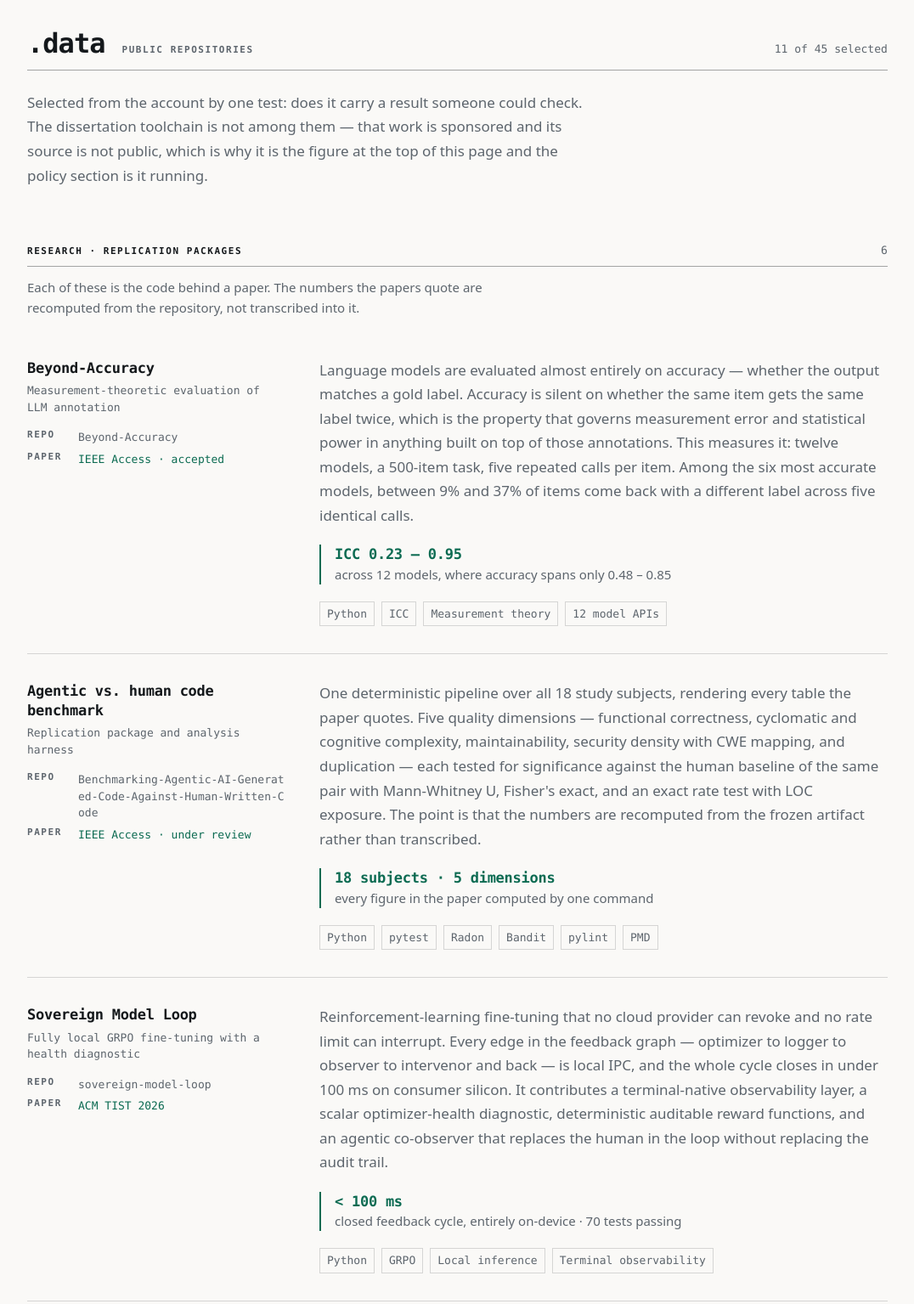
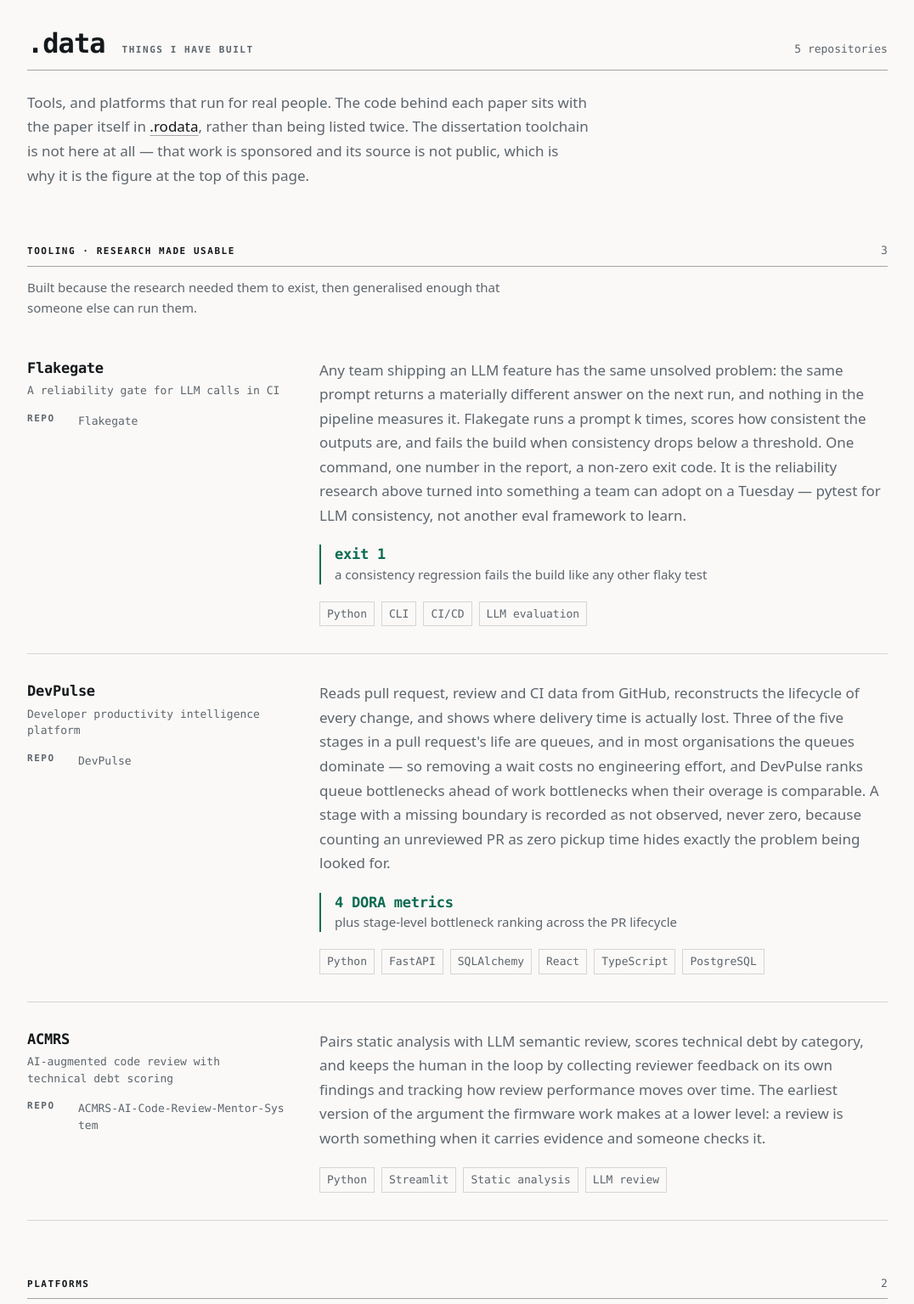
Before and after one commit to sameermankotia/sameermankotia.github.io, an Astro site: page / in a window 1280 px wide. Shown: the part 4360-5895 px from the top of the page at 85% size, without its empty margins (184-1260 px from the left). Built offline with nearby package versions, Linux system fonts and the light colour scheme; Astro itself is replaced by a stand-in of ours; a web font is replaced by a local one.

Commit message:
Trim .data to tooling and platforms
Drops the six research replication packages from .data. Each is already one
click away in .rodata, attached to the paper it produced, where it carries
more meaning than it does in a list of repositories. Listing them in both
places padded the section without adding anything.

Leaves five: three tools and two platforms.

Co-Authored-By: Claude Opus 5 <noreply@anthropic.com>

```diff
--- a/src/components/WorkTable.astro
+++ b/src/components/WorkTable.astro
@@ -17,15 +17,20 @@ import { entries, tracks } from "@/data/work";
 <section id="data" data-section=".data" class="scroll-mt-24 pt-24 sm:pt-32">
   <div class="sect-head">
     <h2 class="t-headline shrink-0">.data</h2>
-    <p class="t-label text-muted">Public repositories</p>
-    <p class="t-ident ml-auto text-muted">{entries.length} of 45 selected</p>
+    <p class="t-label text-muted">Things I have built</p>
+    <p class="t-ident ml-auto text-muted">{entries.length} repositories</p>
   </div>
 
   <p class="t-body measure mt-6 text-muted">
-    Selected from the account by one test: does it carry a result someone could
-    check. The dissertation toolchain is not among them &mdash; that work is
-    sponsored and its source is not public, which is why it is the figure at
-    the top of this page and the policy section is it running.
+    Tools, and platforms that run for real people. The code behind each paper
+    sits with the paper itself in
+    <a
+      href="#rodata"
+      class="text-ink underline decoration-rule-strong underline-offset-4 transition-colors hover:text-allow"
+      >.rodata</a
+    >, rather than being listed twice. The dissertation toolchain is not here
+    at all &mdash; that work is sponsored and its source is not public, which
+    is why it is the figure at the top of this page.
   </p>
 
   {
@@ -127,7 +132,7 @@ import { entries, tracks } from "@/data/work";
       target="_blank"
       rel="noopener noreferrer"
       class="underline decoration-rule-strong underline-offset-4 transition-colors hover:text-allow"
-      >All 45 repositories on GitHub</a
+      >Everything else on GitHub</a
     >
   </p>
 </section>
--- a/src/data/work.ts
+++ b/src/data/work.ts
@@ -1,17 +1,19 @@
 /**
- * .data — the public repositories, as entries in a symbol table.
+ * .data — things built, as entries in a symbol table.
  *
- * Selected from 45 repositories on the account. The cut is: does it carry a
- * result someone could check? Six of these are the replication packages for
- * papers, and four are tools built because the research needed them to exist.
- * Course projects, clones and challenge submissions are left out.
+ * Two kinds only: tools, and platforms that run for real people.
  *
- * Every claim here was read out of the repository's own README, not inferred
+ * The replication packages for the papers are deliberately not here. Every
+ * one of them is already one click away in `.rodata`, on the paper it belongs
+ * to, where it means more — code beside the claim it produced. Listing them
+ * twice would pad this section and say nothing new.
+ *
+ * The dissertation toolchain is not here either, for a different reason: it
+ * is sponsored and not public. It is the figure at the top of the page, and
+ * the policy section is it running.
+ *
+ * Every claim below was read out of the repository's own README, not inferred
  * from its name. `metric` is a number the repository itself reports.
- *
- * The dissertation toolchain — FlexSiMArch, BHPol, UICC — is not in this list
- * because it is not public. It is the figure at the top of the page, and the
- * policy section is it running.
  */
 
 export type Entry = {
@@ -30,75 +32,10 @@ export type Entry = {
   /** The checkable fact the repository itself reports. */
   metric?: { value: string; of: string };
   stack: readonly string[];
-  track: "research" | "tooling" | "platform";
+  track: "tooling" | "platform";
 };
 
 export const entries: readonly Entry[] = [
-  {
-    symbol: "Beyond-Accuracy",
-    kind: "Measurement-theoretic evaluation of LLM annotation",
-    repo: "https://github.com/sameermankotia/Beyond-Accuracy",
-    paper: "IEEE Access · accepted",
-    body: "Language models are evaluated almost entirely on accuracy — whether the output matches a gold label. Accuracy is silent on whether the same item gets the same label twice, which is the property that governs measurement error and statistical power in anything built on top of those annotations. This measures it: twelve models, a 500-item task, five repeated calls per item. Among the six most accurate models, between 9% and 37% of items come back with a different label across five identical calls.",
-    metric: { value: "ICC 0.23 – 0.95", of: "across 12 models, where accuracy spans only 0.48 – 0.85" },
-    stack: ["Python", "ICC", "Measurement theory", "12 model APIs"],
-    track: "research",
-  },
-  {
-    symbol: "Benchmarking-Agentic-AI-Generated-Code-Against-Human-Written-Code",
-    title: "Agentic vs. human code benchmark",
-    kind: "Replication package and analysis harness",
-    repo: "https://github.com/sameermankotia/Benchmarking-Agentic-AI-Generated-Code-Against-Human-Written-Code",
-    paper: "IEEE Access · under review",
-    body: "One deterministic pipeline over all 18 study subjects, rendering every table the paper quotes. Five quality dimensions — functional correctness, cyclomatic and cognitive complexity, maintainability, security density with CWE mapping, and duplication — each tested for significance against the human baseline of the same pair with Mann-Whitney U, Fisher's exact, and an exact rate test with LOC exposure. The point is that the numbers are recomputed from the frozen artifact rather than transcribed.",
-    metric: { value: "18 subjects · 5 dimensions", of: "every figure in the paper computed by one command" },
-    stack: ["Python", "pytest", "Radon", "Bandit", "pylint", "PMD"],
-    track: "research",
-  },
-  {
-    symbol: "sovereign-model-loop",
-    title: "Sovereign Model Loop",
-    kind: "Fully local GRPO fine-tuning with a health diagnostic",
-    repo: "https://github.com/sameermankotia/sovereign-model-loop",
-    paper: "ACM TIST 2026",
-    body: "Reinforcement-learning fine-tuning that no cloud provider can revoke and no rate limit can interrupt. Every edge in the feedback graph — optimizer to logger to observer to intervenor and back — is local IPC, and the whole cycle closes in under 100 ms on consumer silicon. It contributes a terminal-native observability layer, a scalar optimizer-health diagnostic, deterministic auditable reward functions, and an agentic co-observer that replaces the human in the loop without replacing the audit trail.",
-    metric: { value: "< 100 ms", of: "closed feedback cycle, entirely on-device · 70 tests passing" },
-    stack: ["Python", "GRPO", "Local inference", "Terminal observability"],
-    track: "research",
-  },
-  {
-    symbol: "Memory-mirror",
-    title: "Mirrors that Remember",
-    kind: "Measuring self-image sycophancy under persistent memory",
-    repo: "https://github.com/sameermankotia/Memory-mirror",
-    paper: "NeurIPS 2026 workshop · AI and the Self",
-    body: "A large literature shows models agree with what users believe about the world. This measures something narrower and harder to dismiss: whether storing a user's beliefs about themselves makes a model affirm those beliefs past what the evidence supports — and whether persistent memory turns a one-time affirmation into a standing one. The design holds the self-claim fixed and varies only what memory says, across four conditions rather than the usual three, so the mere presence of a memory note is controlled for separately from its content.",
-    metric: { value: "5 metrics", of: "baseline bias, memory effect, sign-tracking, presence control, evidence fidelity" },
-    stack: ["Python", "Evaluation design", "Probe sets"],
-    track: "research",
-  },
-  {
-    symbol: "MoE-Former-",
-    title: "MoE-Former++",
-    kind: "Expert routing and load balancing for sparse models",
-    repo: "https://github.com/sameermankotia/MoE-Former-",
-    paper: "ICML 2026 · under review",
-    body: "Mixture-of-Experts models waste capacity when routing collapses onto a few experts. This models token-to-expert assignment as a graph problem — a neural network over the affinity between them — rather than a per-token softmax, and pairs it with adaptive load balancing. With Bhaskar Rimal and Daniel Conte de Leon.",
-    metric: { value: "96%", of: "expert utilization through graph-guided routing" },
-    stack: ["Python", "PyTorch", "Graph neural networks", "MoE"],
-    track: "research",
-  },
-  {
-    symbol: "Fedrated_Learning",
-    title: "FedPrIDS",
-    kind: "Privacy-preserving federated intrusion detection",
-    repo: "https://github.com/sameermankotia/Fedrated_Learning",
-    paper: "Journal of Cybersecurity and Privacy · published",
-    body: "Lets organisations that cannot pool their network traffic still train a shared intrusion-detection model on it, with configurable differential privacy and aggregation weighted by data quality rather than volume. Evaluated across three standard intrusion datasets so the result is not an artifact of one capture.",
-    metric: { value: "3 datasets", of: "CICIDS2017, UNSW-NB15 and Bot-IoT, under differential privacy" },
-    stack: ["Python", "Federated learning", "Differential privacy"],
-    track: "research",
-  },
   {
     symbol: "Flakegate",
     kind: "A reliability gate for LLM calls in CI",
@@ -150,11 +87,6 @@ export const entries: readonly Entry[] = [
 /** Section headings for the three tracks, in display order. */
 export const tracks = [
   {
-    id: "research",
-    label: "Research · replication packages",
-    note: "Each of these is the code behind a paper. The numbers the papers quote are recomputed from the repository, not transcribed into it.",
-  },
-  {
     id: "tooling",
     label: "Tooling · research made usable",
     note: "Built because the research needed them to exist, then generalised enough that someone else can run them.",
```
